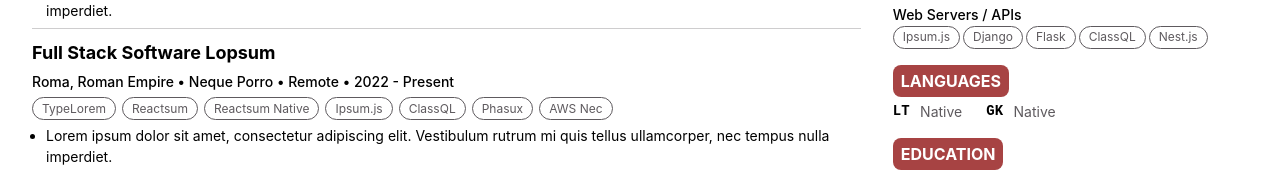
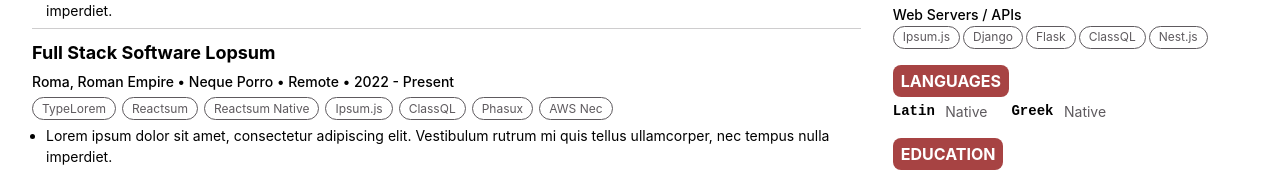
Before and after one commit to alcpereira/cv-generator, a React (Vite) app: page / in a window 1280 px wide. Shown: the part 714-886 px from the top of the page. Built offline with nearby package versions, Linux system fonts and the light colour scheme.

Commit message:
feat: profile language abbreviation

```diff
--- a/src/components/Profile/Profile.css
+++ b/src/components/Profile/Profile.css
@@ -44,21 +44,6 @@
   gap: 0.25em;
 }
 
-.profile__languages-language {
-  display: flex;
-  gap: 0.75em;
-  font-size: 14px;
-}
-
-.profile__languages-abb {
-  font-weight: 600;
-  font-family: monospace;
-}
-
-.profile__languages-level {
-  color: var(--light-grey);
-}
-
 .profile__education-element {
   display: flex;
   flex-direction: column;
@@ -98,9 +83,3 @@
   font-weight: 500;
   font-size: 14px;
 }
-
-.profile__languages-container {
-  display: grid;
-  grid-template-columns: repeat(2, 1fr);
-  column-gap: 1.5em;
-}
--- a/src/components/Profile/Profile.tsx
+++ b/src/components/Profile/Profile.tsx
@@ -4,16 +4,13 @@ import { FaSquareXTwitter } from "react-icons/fa6";
 import Title from "../Title/Title";
 import Bubble from "../Bubble/Bubble";
 import ProfileImage from "./ProfileImage/ProfileImage";
+import ProfileLanguages, {
+  type Language,
+} from "./ProfileLanguages/ProfileLanguages";
 
 type TechnicalCategory = {
   category: string;
   bubbles: string[];
-};
-
-type Languages = {
-  language: string;
-  abbreviation: string;
-  level: string;
 };
 
 type Education = {
@@ -31,7 +28,7 @@ type Data = {
     twitter: string;
   };
   technical: TechnicalCategory[];
-  languages: Languages[];
+  languages: Language[];
   education: Education[];
 };
 
@@ -87,26 +84,6 @@ const ProfileSkills = ({ technical }: { technical: TechnicalCategory[] }) => {
   );
 };
 
-const ProfileLanguages = ({ languages }: { languages: Languages[] }) => {
-  return (
-    <div className="profile__block-container">
-      <Title text="Languages" />
-      <div className="profile__languages-container">
-        {languages.map((language, index) => {
-          return (
-            <div className="profile__languages-language" key={index}>
-              <span className="profile__languages-abb">
-                {language.abbreviation}
-              </span>
-              <span className="profile__languages-level">{language.level}</span>
-            </div>
-          );
-        })}
-      </div>
-    </div>
-  );
-};
-
 const ProfileEducation = ({ education }: { education: Education[] }) => {
   return (
     <div className="profile__block-container">
@@ -134,7 +111,7 @@ const Profile = ({ data }: { data: Data }) => {
     <div className="profile__container">
       <ProfileHeader {...data.profile} />
       <ProfileSkills technical={data.technical} />
-      <ProfileLanguages languages={data.languages} />
+      <ProfileLanguages languages={data.languages} showAbbreviation={false} />
       <ProfileEducation education={data.education} />
     </div>
   );
--- /dev/null
+++ b/src/components/Profile/ProfileLanguages/ProfileLanguages.css
@@ -0,0 +1,20 @@
+.profile__languages-language {
+  display: flex;
+  gap: 0.75em;
+  font-size: 14px;
+}
+
+.profile__languages-abb {
+  font-weight: 600;
+  font-family: monospace;
+}
+
+.profile__languages-level {
+  color: var(--light-grey);
+}
+
+.profile__languages-container {
+  display: grid;
+  grid-template-columns: repeat(2, 1fr);
+  column-gap: 1.5em;
+}
--- /dev/null
+++ b/src/components/Profile/ProfileLanguages/ProfileLanguages.tsx
@@ -0,0 +1,38 @@
+import Title from "../../Title/Title";
+import "./ProfileLanguages.css";
+
+export type Language = {
+  language: string;
+  abbreviation: string;
+  level: string;
+};
+
+const ProfileLanguages = ({
+  languages,
+  showAbbreviation,
+}: {
+  languages: Language[];
+  showAbbreviation: boolean;
+}) => {
+  return (
+    <div className="profile__block-container">
+      <Title text="Languages" />
+      <div className="profile__languages-container">
+        {languages.map((language, index) => {
+          return (
+            <div className="profile__languages-language" key={index}>
+              <span className="profile__languages-abb">
+                {showAbbreviation && language.abbreviation
+                  ? language.abbreviation
+                  : language.language}
+              </span>
+              <span className="profile__languages-level">{language.level}</span>
+            </div>
+          );
+        })}
+      </div>
+    </div>
+  );
+};
+
+export default ProfileLanguages;
```
